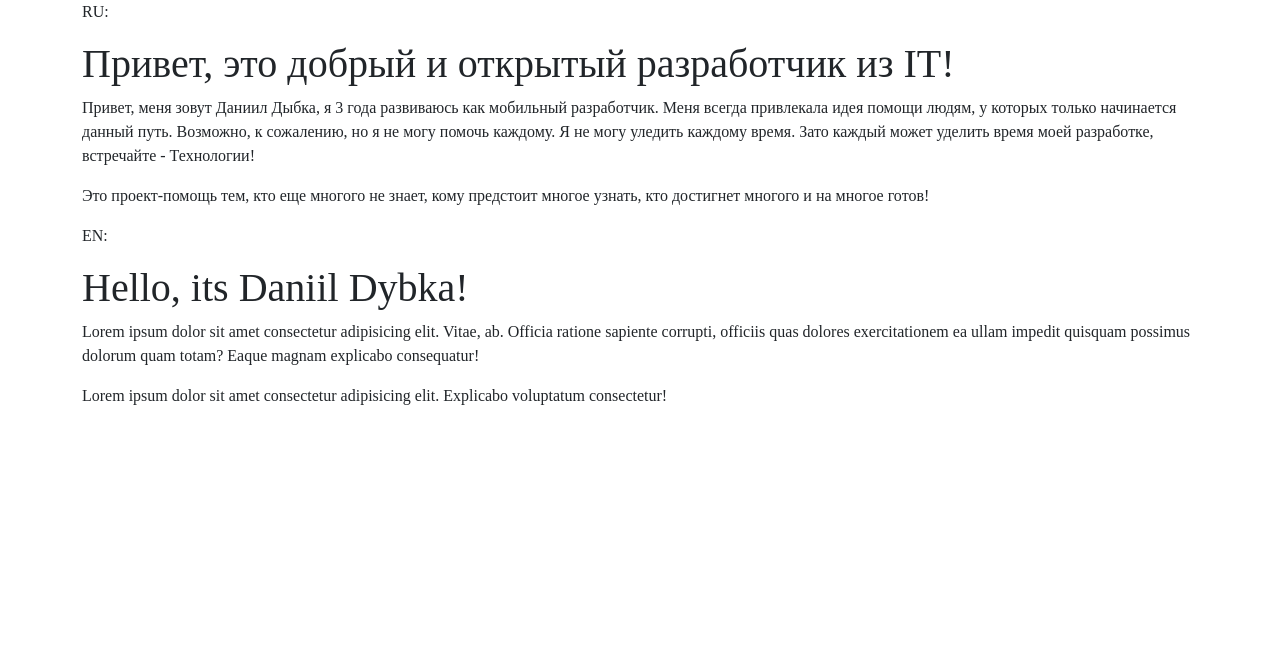
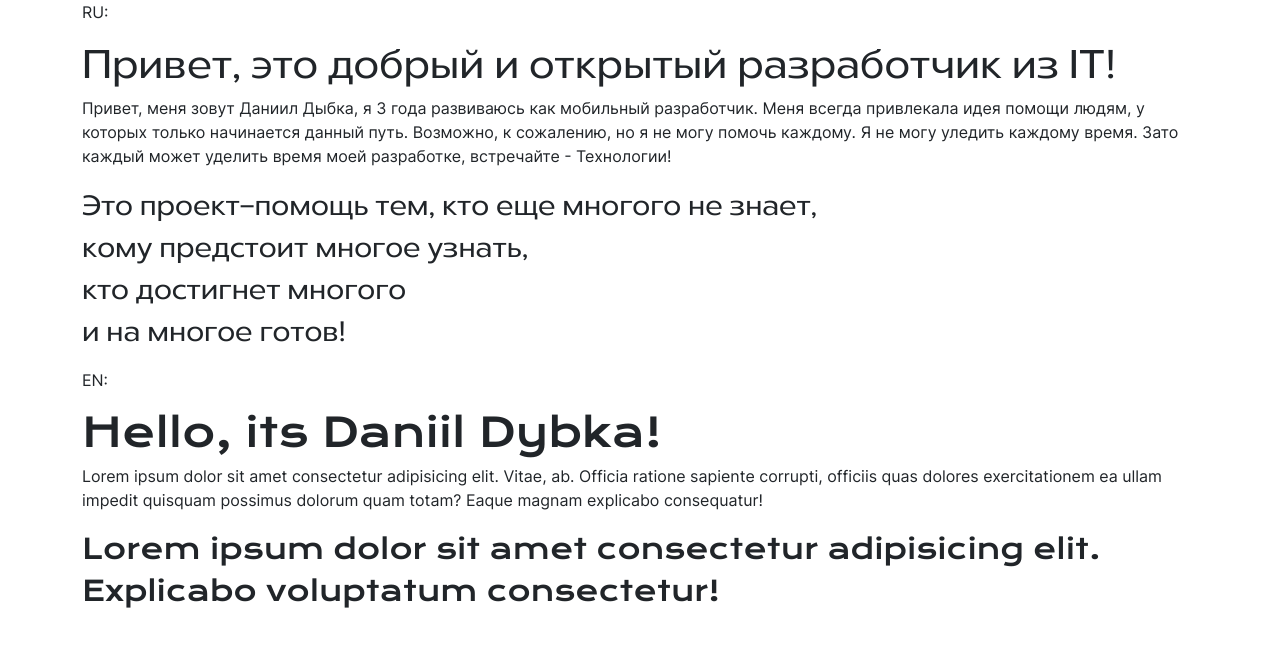
Before and after one commit to DanyaBooba/it-dybka-2022, a PHP site: page / in a window 1280 px wide. Shown: the top 647 px of the page. Run offline with PHP 8.4, Linux system fonts and the light colour scheme.

Commit message:
basic work

```diff
--- a/i/css/fonts/index.css
+++ b/i/css/fonts/index.css
@@ -1,56 +1,51 @@
 /* LOAD */
 @font-face {
-    font-family: GG-Zaglav;
+    font-family: Krona One;
     font-display: swap;
-    src: url('/i/fonts/other/GG Zaglav.otf');
+    src: url('/i/fonts/Krona One/Regular.ttf');
+}
+
+@font-face {
+    font-family: Radiate Sans;
+    font-display: swap;
+    src: url('/i/fonts/other/Radiate Sans.ttf');
+}
+
+@font-face {
+    font-family: Inter Regular;
+    font-display: swap;
+    src: url('/i/fonts/Inter/Regular.ttf');
+}
+
+@font-face {
+    font-family: Inter Bold;
+    font-display: swap;
+    src: url('/i/fonts/Inter/Bold.ttf');
+}
+
+@font-face {
+    font-family: Inter Italic;
+    font-display: swap;
+    src: url('/i/fonts/Inter/Thin.ttf');
 }
 
 /* SET */
 * {
-    font-family: Inter-Regular;
-}
-
-b,
-.b,
-.fw-bold {
-    font-family: Inter-Bold;
-}
-
-h1,
-h2,
-h3,
-h4,
-h5,
-h6,
-.h1,
-.h2,
-.h3,
-.h4,
-.h5,
-.h6 {
-    font-family: Geometria-Medium;
-}
-
-h1 nobr,
-h2 nobr,
-h3 nobr,
-h4 nobr,
-h5 nobr,
-h6 nobr,
-.h1 nobr,
-.h2 nobr,
-.h3 nobr,
-.h4,
-nobr,
-.h5 nobr,
-.h6 nobr {
-    font-family: Geometria-Medium;
-}
-
-.font-h {
-    font-family: Geometria-Medium;
+    font-family: Inter Regular;
 }
 
 * nobr {
-    font-family: Inter-Regular;
+    font-family: Inter Regular;
 }
+
+.fw-bold {
+    font-family: Inter Bold;
+}
+
+.h-en {
+    font-family: Krona One !important;
+}
+
+.h-ru {
+    font-family: Radiate Sans !important;
+}
--- a/index.php
+++ b/index.php
@@ -16,9 +16,9 @@
             Возможно, к сожалению, но я не могу помочь каждому. Я не могу уледить каждому время.
             Зато каждый может уделить время моей разработке, встречайте - Технологии!
         </p>
-        <p>
-            Это проект-помощь тем, кто еще многого не знает, кому предстоит многое узнать,
-            кто достигнет многого и на многое готов!
+        <p class="h-ru fs-3">
+            Это проект-помощь тем, кто еще многого не знает,<br> кому предстоит многое узнать,<br>
+            кто достигнет многого<br> и на многое готов!
         </p>
 
         <p>EN:</p>
@@ -26,7 +26,7 @@
         <p>
             Lorem ipsum dolor sit amet consectetur adipisicing elit. Vitae, ab. Officia ratione sapiente corrupti, officiis quas dolores exercitationem ea ullam impedit quisquam possimus dolorum quam totam? Eaque magnam explicabo consequatur!
         </p>
-        <p>
+        <p class="h-en fs-3">
             Lorem ipsum dolor sit amet consectetur adipisicing elit. Explicabo voluptatum consectetur!
         </p>
     </main>
```
Also changed, not shown: i/fonts/other/Kotori Rose.ttf (deleted).
